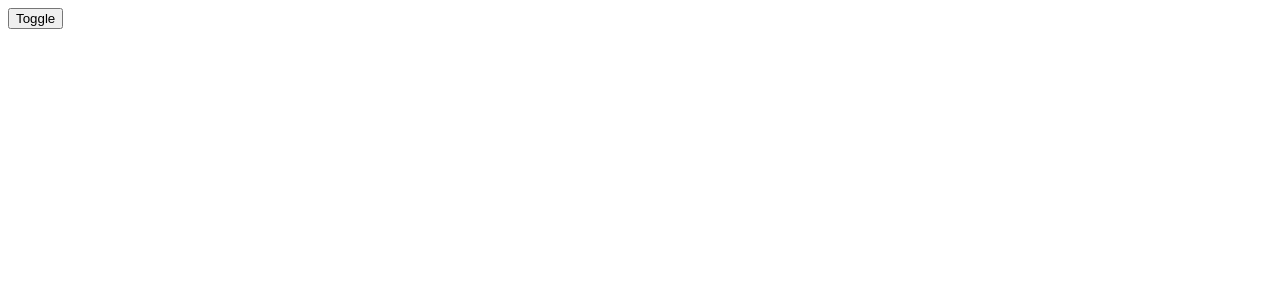
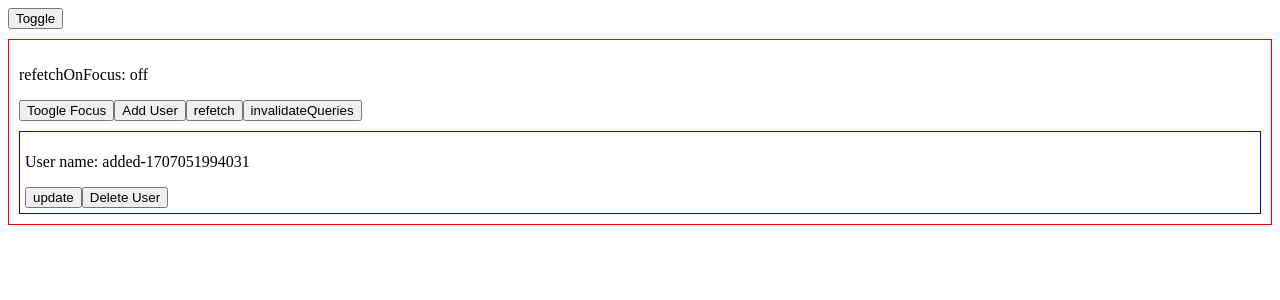
Before and after one commit to fedorovsky/vite-react-ts, a React (Vite) app: page / in a window 1280 px wide. Shown: the top 300 px of the page. Built offline with nearby package versions, Linux system fonts and the light colour scheme; data requests are answered from the project's data file.

Commit message:
updated json-server

```diff
--- a/package.json
+++ b/package.json
@@ -9,10 +9,10 @@
     "lint": "eslint . --ext ts,tsx --report-unused-disable-directives --max-warnings 0",
     "preview": "vite preview",
     "start": "npm-run-all --parallel dev json-server",
-    "json-server": "json-server ./mock/db.json --port=8000"
+    "json-server": "json-server --watch ./mock/db.json --port=8000"
   },
   "dependencies": {
-    "@reduxjs/toolkit": "^2.1.0",
+    "@reduxjs/toolkit": "^2.7.0",
     "@sentry/react": "^8.34.0",
     "path": "^0.12.7",
     "react": "^18.2.0",
@@ -34,7 +34,7 @@
     "eslint": "^8.56.0",
     "eslint-plugin-react-hooks": "^4.6.0",
     "eslint-plugin-react-refresh": "^0.4.5",
-    "json-server": "^1.0.0-alpha.23",
+    "json-server": "^1.0.0-beta.3",
     "npm-run-all": "^4.1.5",
     "prettier": "^3.2.5",
     "typescript": "^5.3.3",
--- a/src/App.tsx
+++ b/src/App.tsx
@@ -1,5 +1,6 @@
 import * as React from 'react';
 import withErrorBoundaryLogger from '@/app/error-boundary/withErrorBoundaryLogger.tsx';
+import { UserList } from '@/app/user';
 
 const TestComponent = withErrorBoundaryLogger(
   function TestComponent15() {
@@ -30,6 +31,7 @@ export default function App() {
     <div>
       <button onClick={toggleVisible}>Toggle</button>
       {isVisible && <TestComponent />}
+      <UserList />
     </div>
   );
 }
```
Also changed, not shown: 1 other file (tests, documents, lock files or other folders).
